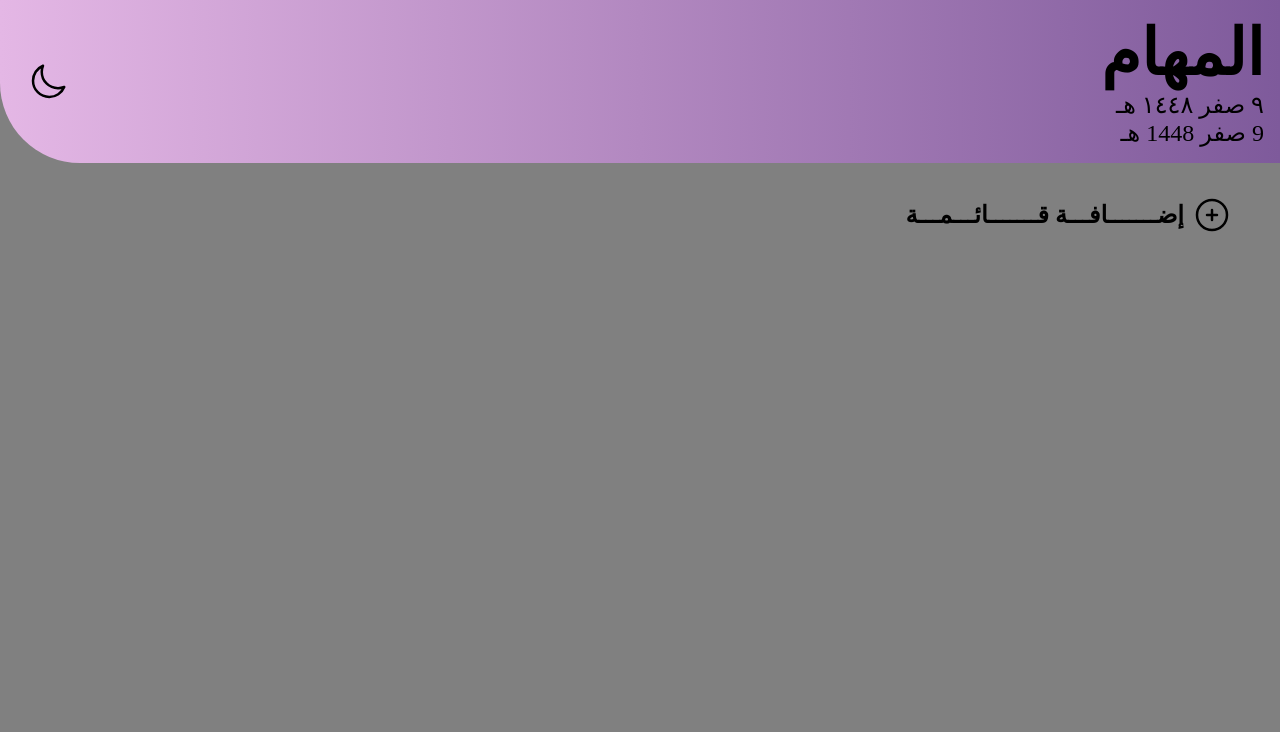
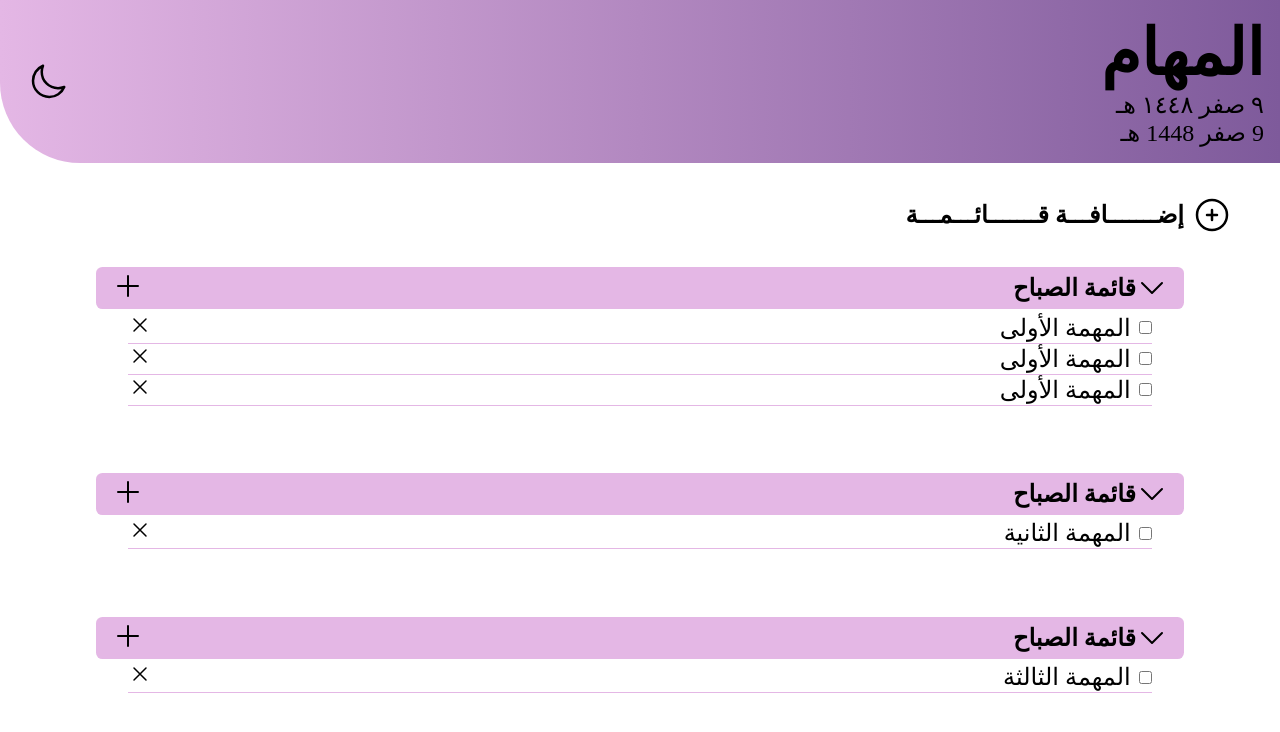
Before and after one commit to ZCodingSpace/ToDoListRv01, a React (Create React App) app: page / in a window 1280 px wide. Shown: the top 732 px of the page. Built offline with nearby package versions, Linux system fonts and the light colour scheme; a web font is replaced by a local one.

Commit message:
All static designs added

```diff
--- a/public/index.html
+++ b/public/index.html
@@ -12,16 +12,7 @@
       manifest.json provides metadata used when your web app is installed on a
       user's mobile device or desktop. See https://developers.google.com/web/fundamentals/web-app-manifest/
     -->
-  <link rel="manifest" href="%PUBLIC_URL%/manifest.json" />
-  <!--
-      Notice the use of %PUBLIC_URL% in the tags above.
-      It will be replaced with the URL of the `public` folder during the build.
-      Only files inside the `public` folder can be referenced from the HTML.
 
-      Unlike "/favicon.ico" or "favicon.ico", "%PUBLIC_URL%/favicon.ico" will
-      work correctly both with client-side routing and a non-root public URL.
-      Learn how to configure a non-root public URL by running `npm run build`.
-    -->
 
   <link href="https://fonts.googleapis.com/icon?family=Material+Icons" rel="stylesheet">
 
--- a/src/App.js
+++ b/src/App.js
@@ -1,16 +1,14 @@
 import "./App.css";
 import { ThemeProvider } from "./ContextProvider";
 import HeaderSection from "./HeaderSection";
-import MainLlistsCreator from "./MainListsCreator";
-import ListCategory from "./ToDos/ListCategory";
+import MainLlistsCreator from "./ToDos/MainListsCreator";
 
 function App() {
   return (
     <ThemeProvider>
-      <div dir="rtl" className="app" style={{ backgroundColor: "gray" }}>
+      <div dir="rtl" className="app">
         <HeaderSection />
         <MainLlistsCreator />
-        <ListCategory />
       </div>
     </ThemeProvider>
   );
--- a/src/MainListsCreator.css
+++ /dev/null
@@ -1,28 +0,0 @@
-.add-list-row {
-    padding: 2rem;
-}
-
-.add-list-button-container {
-    width: fit-content;
-    justify-content: flex-start;
-    gap: 0.5rem;
-    padding: 0 1rem;
-    cursor: pointer;
-    border-radius: 0.5rem;
-
-    SVG {
-        width: 1.5rem;
-    }
-
-    @media (min-width: 767px) {
-
-        SVG {
-            width: 2.5rem;
-        }
-
-    }
-}
-
-.add-list-button-container:hover {
-    border-bottom: 2px solid #7e5a9b;
-}
--- a/src/MainListsCreator.js
+++ /dev/null
@@ -1,13 +0,0 @@
-import "./MainListsCreator.css";
-import { PlusCircleIcon } from "@heroicons/react/24/outline";
-
-export default function MainLlistsCreator() {
-  return (
-    <div className="add-list-row">
-      <div className="add-list-button-container center">
-        <PlusCircleIcon class="h-6 w-6 text-gray-500" />
-        <h2 className="add-list-title">إضـــــــافـــة قـــــــائـــمـــة</h2>
-      </div>
-    </div>
-  );
-}
--- a/src/ToDos/CheckboxList.js
+++ /dev/null
@@ -1,5 +0,0 @@
-import "./ListsStyles.css";
-
-export default function CheckboxList() {
-  return <></>;
-}
--- a/src/ToDos/ListCategory.js
+++ b/src/ToDos/ListCategory.js
@@ -1,14 +1,31 @@
 // import { useId } from "react";
 import "./ListsStyles.css";
-// import CheckboxList from "./CheckboxList";
+import { PlusIcon } from "@heroicons/react/24/outline";
+import { ChevronDownIcon } from "@heroicons/react/24/outline";
+import ToDo from "./ToDo";
 
-export default function AccordionTransition() {
-  // const id = useId();
+export default function ListCategory({listTitle, todoList}) {
+
+
+  let todos = todoList.map((todo) => {
+    return <ToDo key={todo.taskID} title={todo.title} status={todo.status}></ToDo>;
+  });
 
   return (
-    <div className="accordions-main-container center">
-      <div className="accordions-container">
-
+    <div className="listCategory-main-container center">
+      <div className="listCategory-container center">
+        <div className="category-header center">
+          <div className="center">
+            <ChevronDownIcon className="h-6 w-6 text-gray-500" />
+            <h2>قائمة الصباح</h2>
+          </div>
+          <div>
+            <PlusIcon className="h-6 w-6 text-gray-500" />
+          </div>
+        </div>
+        <div className="todos-container">
+          {todos}
+        </div>
       </div>
     </div>
   );
--- a/src/ToDos/ListsStyles.css
+++ b/src/ToDos/ListsStyles.css
@@ -1,10 +1,90 @@
+/* --- Main Lists Creator Component - START --- */
 
-.accordions-container{
-    width: 85vw;
-
-    /* background-color: red; */
+.add-list-row {
+    padding: 2rem;
 }
 
-.completed-task{
+.add-list-button-container {
+    width: fit-content;
+    justify-content: flex-start;
+    gap: 0.5rem;
+    padding: 0 1rem;
+    cursor: pointer;
+    border-radius: 0.5rem;
+
+    SVG {
+        width: 1.5rem;
+    }
+
+    @media (min-width: 767px) {
+
+        SVG {
+            width: 2.5rem;
+        }
+
+    }
+}
+
+.add-list-button-container:hover {
+    border-bottom: 2px solid #7e5a9b;
+}
+
+.list-categories-container {
+    flex-direction: column;
+    gap: 4rem;
+}
+/* --- Main Lists Creator Component - END --- */
+
+
+/* --- List Category Component - START --- */
+.listCategory-main-container {
+    width: 100vw;
+
+    .listCategory-container {
+        width: 85%;
+        flex-direction: column;
+
+        .category-header {
+            width: 100%;
+            padding: 0.2rem 1rem;
+            justify-content: space-between;
+            border-radius: 0.4rem;
+            background-color: #e4b7e5;
+
+            SVG {
+                width: 2rem;
+            }
+        }
+
+        .todos-container {
+            width: 97%;
+            padding: 0.2rem 1rem;
+
+            .todo {
+                justify-content: space-between;
+                border-bottom: 1px solid #e4b7e5;
+                font-size: 1.5rem;
+
+                div {
+                    gap: 0.5rem;
+                }
+
+                SVG {
+                    width: 1.5rem;
+                }
+            }
+        }
+
+
+    }
+
+
+}
+
+/* --- List Category Component - END --- */
+
+
+
+.completed-task {
     text-decoration: line-through;
 }
--- /dev/null
+++ b/src/ToDos/MainListsCreator.js
@@ -0,0 +1,51 @@
+import { PlusCircleIcon } from "@heroicons/react/24/outline";
+import ListCategory from "./ListCategory";
+import { useId } from "react";
+
+export default function MainLlistsCreator() {
+  const lists = [
+    {
+      listID: useId(),
+      listTitle: "",
+      todoList: [
+        { taskID: useId(), title: "المهمة الأولى", status: "" },
+        { taskID: useId(), title: "المهمة الأولى", status: "" },
+        { taskID: useId(), title: "المهمة الأولى", status: "" },
+      ],
+    },
+    {
+      listID: useId(),
+      listTitle: "",
+      todoList: [{ taskID: useId(), title: "المهمة الثانية", status: "" }],
+    },
+    {
+      listID: useId(),
+      listTitle: "",
+      todoList: [{ taskID: useId(), title: "المهمة الثالثة", status: "" }],
+    },
+  ];
+
+  let listCategoryComponent = lists.map((list) => {
+    return (
+      <ListCategory
+        key={list.listID}
+        listTitle={list.listTitle}
+        todoList={list.todoList}
+      />
+    );
+  });
+
+  return (
+    <>
+      <div className="add-list-row">
+        <div className="add-list-button-container center">
+          <PlusCircleIcon className="h-6 w-6 text-gray-500" />
+          <h2 className="add-list-title">إضـــــــافـــة قـــــــائـــمـــة</h2>
+        </div>
+      </div>
+      <div className="list-categories-container center">
+        {listCategoryComponent}
+      </div>
+    </>
+  );
+}
--- /dev/null
+++ b/src/ToDos/ToDo.js
@@ -0,0 +1,18 @@
+import "./ListsStyles.css";
+import { XMarkIcon } from "@heroicons/react/24/outline";
+
+export default function ToDo({title, status}) {
+  return (
+    <>
+      <div className="todo center">
+        <div className="center">
+          <input type="checkbox"></input>
+          <p>{title}</p>
+        </div>
+        <div>
+          <XMarkIcon className="h-6 w-6 text-gray-500" />
+        </div>
+      </div>
+    </>
+  );
+}
```
